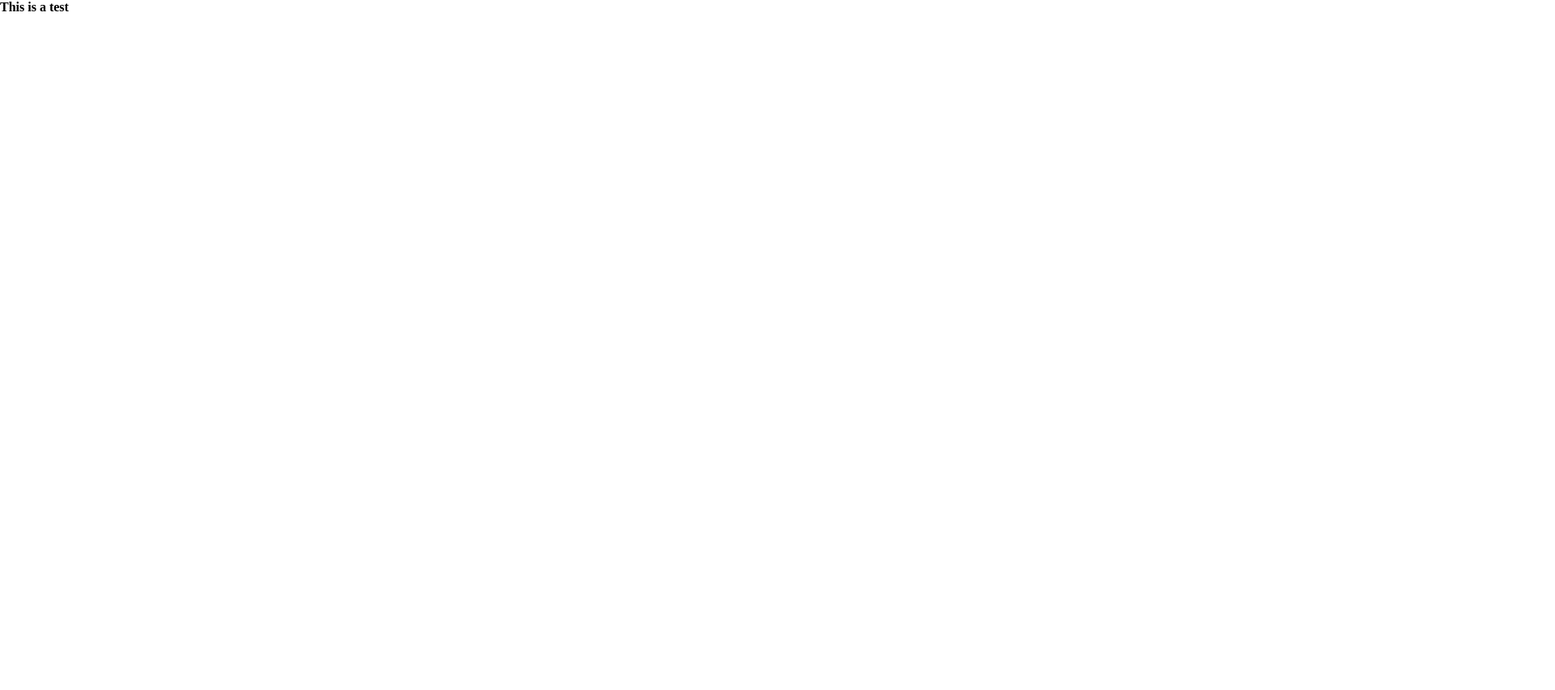
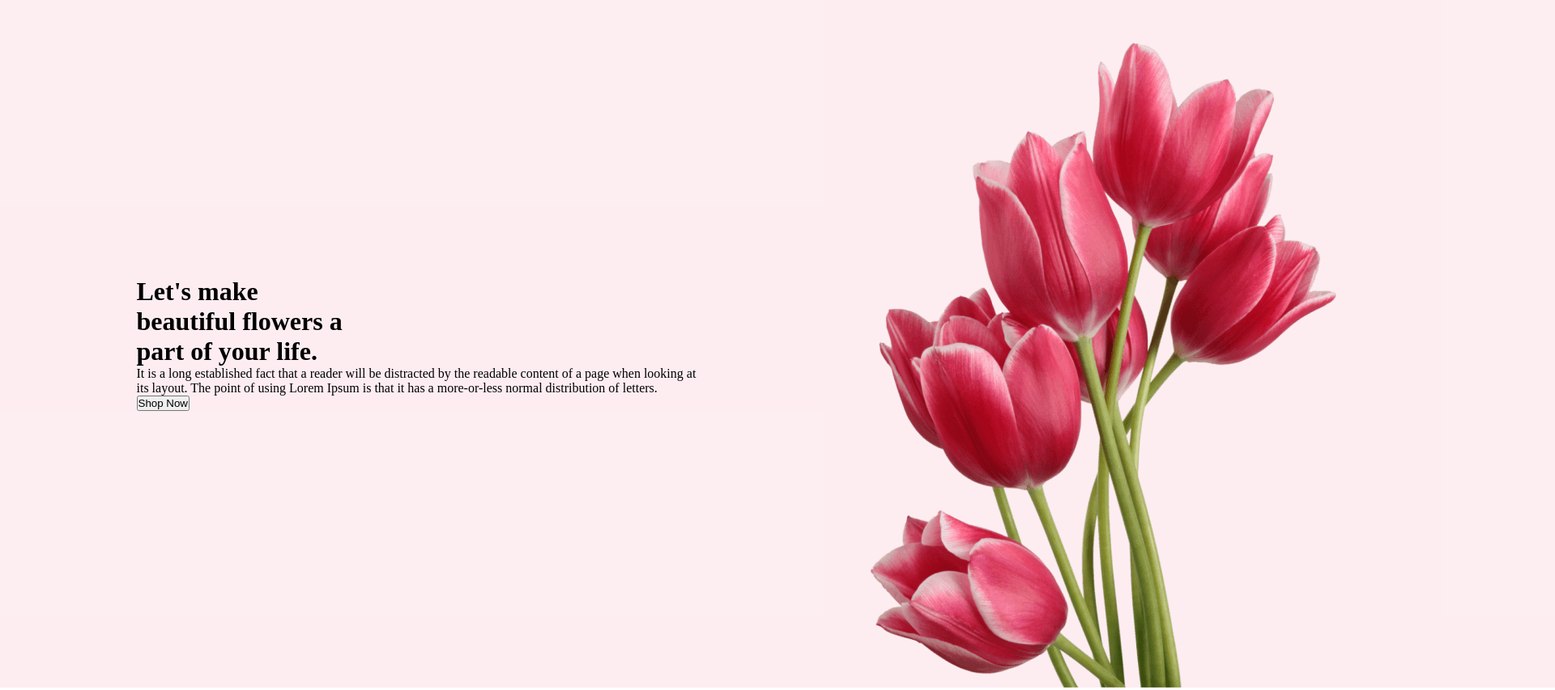
Before and after one commit to rushomrong/flower-shop, a plain HTML site: page index.html in a window 1280 px wide. Shown: the whole page at 81% size, 1920 px wide, since content can reach past the window. Before the commit the page ends 800 px from the top, so only its background shows below. Drawn offline with Linux system fonts and the light colour scheme.

Commit message:
shop header section updated

```diff
--- a/index.html
+++ b/index.html
@@ -7,8 +7,27 @@
     <link rel="stylesheet" href="/style/style.css" />
   </head>
   <body>
-    <header>
-      <h4>This is a test</h4>
+    <header class="banner-container">
+      <div class="banner-content">
+        <h1 class="content-title">
+          Let's make <br />beautiful flowers a<br />
+          part of your life.
+        </h1>
+        <p class="content-desc">
+          It is a long established fact that a reader will be distracted by the
+          readable content of a page when looking at its layout. The point of
+          using Lorem Ipsum is that it has a more-or-less normal distribution of
+          letters.
+        </p>
+
+        <div class="shop-btn">
+          <button class="shop-now">Shop Now</button>
+        </div>
+      </div>
+
+      <div class="right-image">
+        <img src="/images/banner-image.png" alt="" />
+      </div>
     </header>
 
     <main></main>
--- a/style/style.css
+++ b/style/style.css
@@ -1,3 +1,5 @@
+@import url("https://fonts.googleapis.com/css2?family=Lato:ital,wght@0,100;0,300;0,400;0,700;0,900;1,100;1,300;1,400;1,700;1,900&display=swap");
+
 * {
   margin: 0;
   padding: 0;
@@ -5,3 +7,25 @@
 }
 
 /* heading style css */
+.banner-container {
+  width: 1920px;
+  height: 850px;
+  display: flex;
+  align-items: center;
+  background-color: rgba(229, 84, 115, 0.1);
+}
+
+.banner-container .banner-content {
+  width: 708px;
+  display: flex;
+  flex-direction: column;
+  margin: 0 auto;
+}
+
+/* right side image stlye */
+.right-image {
+  width: 635px;
+  height: 800px;
+  margin-top: 50px;
+  margin-right: 240px;
+}
```
